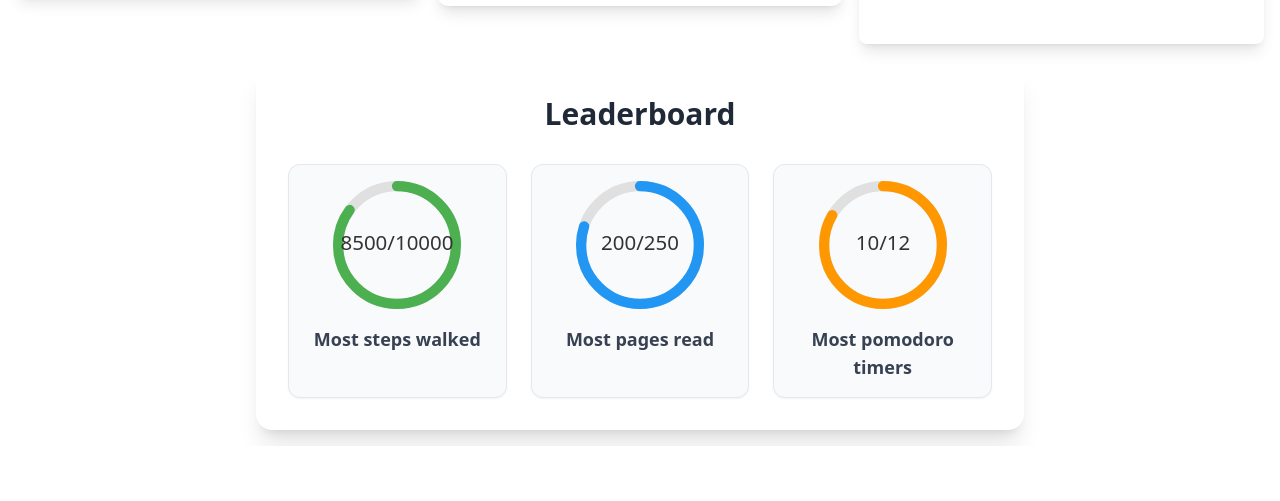
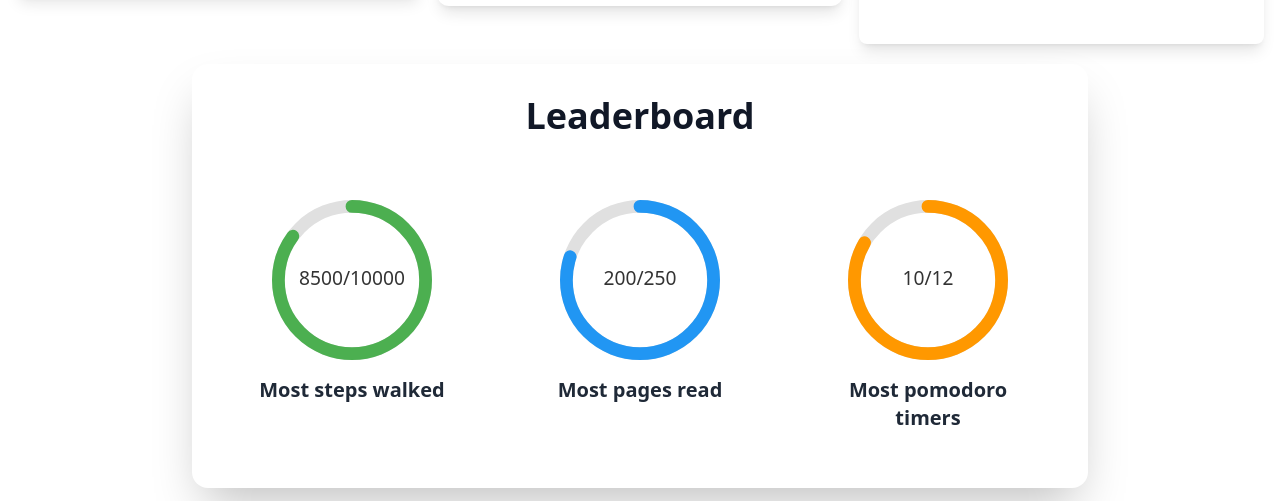
Before and after one commit to amanupadhyay28/DigitalNoticeBoard, a React (Vite) app: page / in a window 1280 px wide. Shown: the part 1770-2271 px from the top of the page. Before the commit the page ends 2216 px from the top, so only its background shows below. Built offline with nearby package versions, Linux system fonts and the light colour scheme; grey boxes are pictures that could not be loaded; a web font is replaced by a local one.

Commit message:
poll and leaderboard

```diff
--- /dev/null
+++ b/src/components/LeaderBoardWidget.css
@@ -0,0 +1,14 @@
+/* Keyframes for the animation */
+@keyframes ringAnimation {
+    0% {
+      stroke-dasharray: 0, 100;
+    }
+    100% {
+      stroke-dasharray: 100, 0;
+    }
+  }
+
+  /* Apply animation to the CircularProgressbar container */
+  .animate-ring .CircularProgressbar-path {
+    animation: ringAnimation 1.5s ease-out forwards;
+  }
--- a/src/components/LeaderboardWidget.jsx
+++ b/src/components/LeaderboardWidget.jsx
@@ -1,36 +1,109 @@
-import React from "react";
-import { CircularProgressbar, buildStyles } from "react-circular-progressbar";
-import "react-circular-progressbar/dist/styles.css";
+// import React from "react";
+// import { CircularProgressbar, buildStyles } from "react-circular-progressbar";
+// import "react-circular-progressbar/dist/styles.css";
+
+// const data = [
+//   { label: "Most steps walked", value: 8500, maxValue: 10000, color: "#4caf50" },
+//   { label: "Most pages read", value: 200, maxValue: 250, color: "#2196f3" },
+//   { label: "Most pomodoro timers", value: 10, maxValue: 12, color: "#ff9800" },
+// ];
+
+// const LeaderboardWidget = () => {
+//   return (
+//       <div className="bg-white shadow-xl rounded-2xl p-8 max-w-3xl w-full">
+//         <h3 className="text-3xl font-bold mb-8 text-center text-gray-800">
+//           Leaderboard
+//         </h3>
+//         <div className="grid grid-cols-1 sm:grid-cols-2 lg:grid-cols-3 gap-6">
+//           {data.map((item, index) => (
+//             <div key={index} className="flex flex-col items-center p-4 bg-gray-50 border border-gray-200 rounded-xl shadow-sm">
+//               <div className="w-32 h-32">
+//                 <CircularProgressbar
+//                   value={item.value}
+//                   maxValue={item.maxValue}
+//                   text={`${item.value}/${item.maxValue}`}
+//                   styles={buildStyles({
+//                     textSize: "16px",
+//                     pathColor: item.color,
+//                     textColor: "#333",
+//                     trailColor: "#e0e0e0",
+//                   })}
+//                 />
+//               </div>
+//               <div className="mt-4 text-center text-lg font-semibold text-gray-700">
+//                 {item.label}
+//               </div>
+//             </div>
+//           ))}
+//         </div>
+//       </div>
+//   );
+// };
+
+// export default LeaderboardWidget;
+
+import React, { useEffect, useState } from 'react';
+import { CircularProgressbar, buildStyles } from 'react-circular-progressbar';
+import 'react-circular-progressbar/dist/styles.css';
+import './LeaderBoardWidget.css'; // Import custom CSS for animations
 
 const data = [
-  { label: "Most steps walked", value: 8500, maxValue: 10000, color: "#4caf50" },
-  { label: "Most pages read", value: 200, maxValue: 250, color: "#2196f3" },
-  { label: "Most pomodoro timers", value: 10, maxValue: 12, color: "#ff9800" },
+  { label: 'Most steps walked', value: 8500, maxValue: 10000, color: '#4caf50' },
+  { label: 'Most pages read', value: 200, maxValue: 250, color: '#2196f3' },
+  { label: 'Most pomodoro timers', value: 10, maxValue: 12, color: '#ff9800' },
 ];
 
 const LeaderboardWidget = () => {
+  const [progress, setProgress] = useState(data.map(() => 0));
+
+  useEffect(() => {
+    data.forEach((item, index) => {
+      let start = 0;
+      const end = item.value;
+      const duration = 1500; // Duration in milliseconds
+      const stepTime = 10; // Update interval in milliseconds
+      const steps = duration / stepTime;
+
+      const interval = setInterval(() => {
+        start += end / steps;
+        if (start >= end) {
+          start = end;
+          clearInterval(interval);
+        }
+        setProgress((prev) => {
+          const newProgress = [...prev];
+          newProgress[index] = start;
+          return newProgress;
+        });
+      }, stepTime);
+    });
+  }, []);
+
   return (
-      <div className="bg-white shadow-xl rounded-2xl p-8 max-w-3xl w-full">
-        <h3 className="text-3xl font-bold mb-8 text-center text-gray-800">
+    <div className="bg-white shadow-2xl rounded-2xl p-8 max-w-4xl mx-auto dark:bg-gray-300">
+      <h3 className="text-4xl font-extrabold mb-10 text-center text-gray-900 animate__animated animate__fadeIn">
         Leaderboard
       </h3>
-        <div className="grid grid-cols-1 sm:grid-cols-2 lg:grid-cols-3 gap-6">
+      <div className="grid grid-cols-1 sm:grid-cols-2 lg:grid-cols-3 gap-8">
         {data.map((item, index) => (
-            <div key={index} className="flex flex-col items-center p-4 bg-gray-50 border border-gray-200 rounded-xl shadow-sm">
-              <div className="w-32 h-32">
+          <div
+            key={index}
+            className="flex flex-col items-center p-6 rounded-2xl hover:scale-100 hover:shadow-2xl animate__animated animate__fadeIn animate__delay-1s "
+          >
+            <div className="w-40 h-40 mb-4">
               <CircularProgressbar
-                  value={item.value}
+                value={progress[index]}
                 maxValue={item.maxValue}
-                  text={`${item.value}/${item.maxValue}`}
+                text={`${Math.round(progress[index])}/${item.maxValue}`}
                 styles={buildStyles({
-                    textSize: "16px",
+                  textSize: '12px',
                   pathColor: item.color,
-                    textColor: "#333",
-                    trailColor: "#e0e0e0",
+                  textColor: '#333',
+                  trailColor: '#e0e0e0',
                 })}
               />
             </div>
-              <div className="mt-4 text-center text-lg font-semibold text-gray-700">
+            <div className="text-center text-xl font-semibold text-gray-800">
               {item.label}
             </div>
           </div>
--- a/src/components/Poll.jsx
+++ b/src/components/Poll.jsx
@@ -110,7 +110,7 @@ const Poll = () => {
   const totalVotes = options.reduce((acc, option) => acc + option.votes, 0);
 
   return (
-    <div className="max-w-md mx-auto p-6 bg-white rounded-lg shadow-xl bg-[#ffbaba] dark:bg-[#ff5252]">
+    <div className="max-w-md mx-auto p-6 bg-white rounded-lg shadow-xl bg-[#ffbaba] dark:bg-gray-500">
       <h2 className="text-2xl font-bold mb-6 text-gray-900 flex items-center dark:text-white">
         Vote for Your Favorite Stack
       </h2>
@@ -118,7 +118,7 @@ const Poll = () => {
         <div onClick={() => handleVote(option.id)}
           key={option.id}
           className={`flex items-center justify-between p-1 mb-2 rounded-lg ${
-            selectedOption === option.id ? "ring-2 ring-[#8F00FF]" : ""
+            selectedOption === option.id ? "ring-2 ring-[white]" : ""
           }`}
         >
           <span className="dark:text-white flex-1 text-lg font-medium text-gray-700">
@@ -127,7 +127,7 @@ const Poll = () => {
           <button
             className={`flex items-center justify-center p-2 rounded-full transition-colors duration-300 ${
               selectedOption === option.id
-                ? "bg-[#8F00FF]"
+                ? "bg-green-500"
                 : "bg-gray-300 hover:bg-blue-400"
             }`}
 
```
Lines whose indentation alone changed are shown as unchanged.
